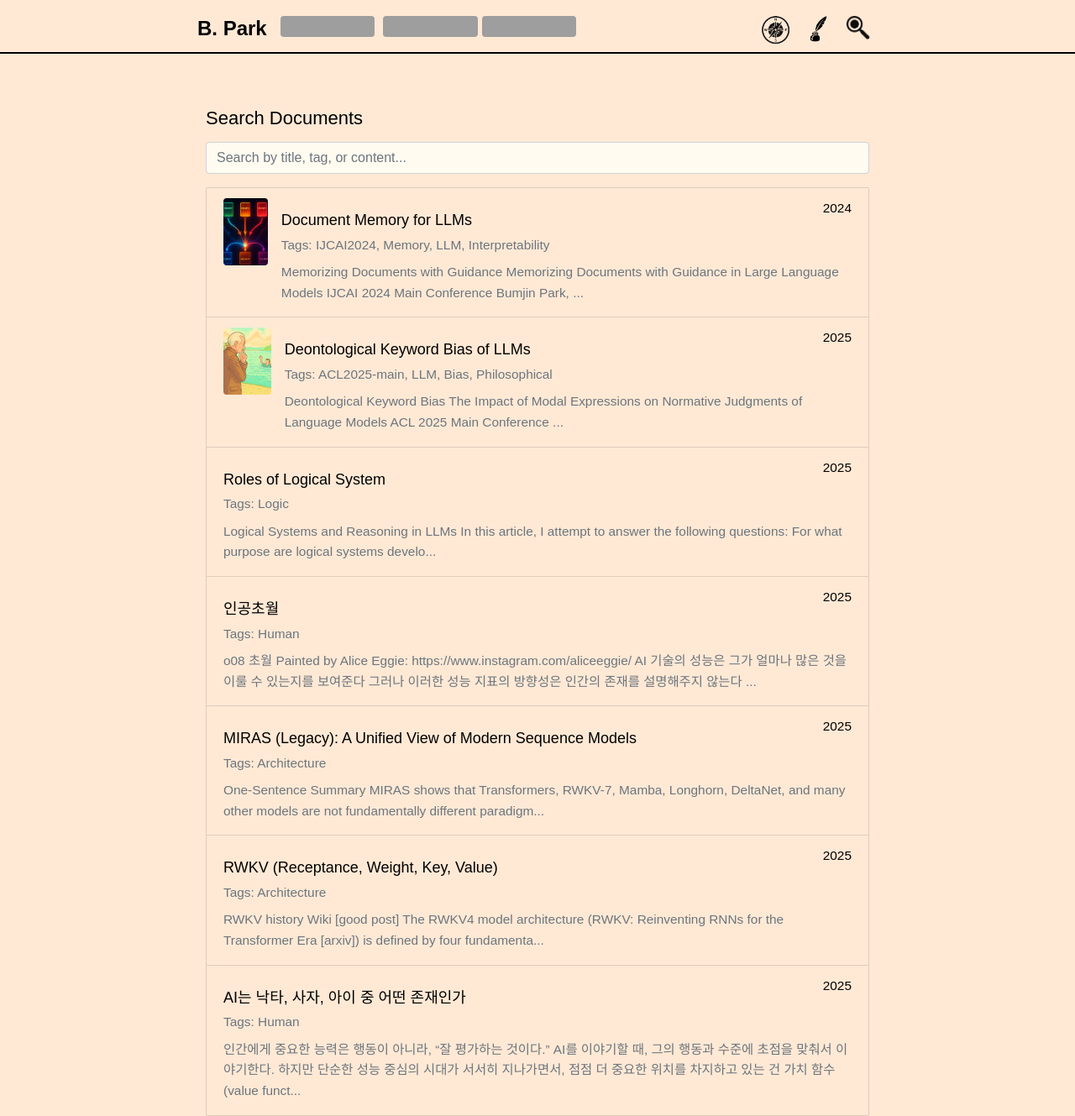
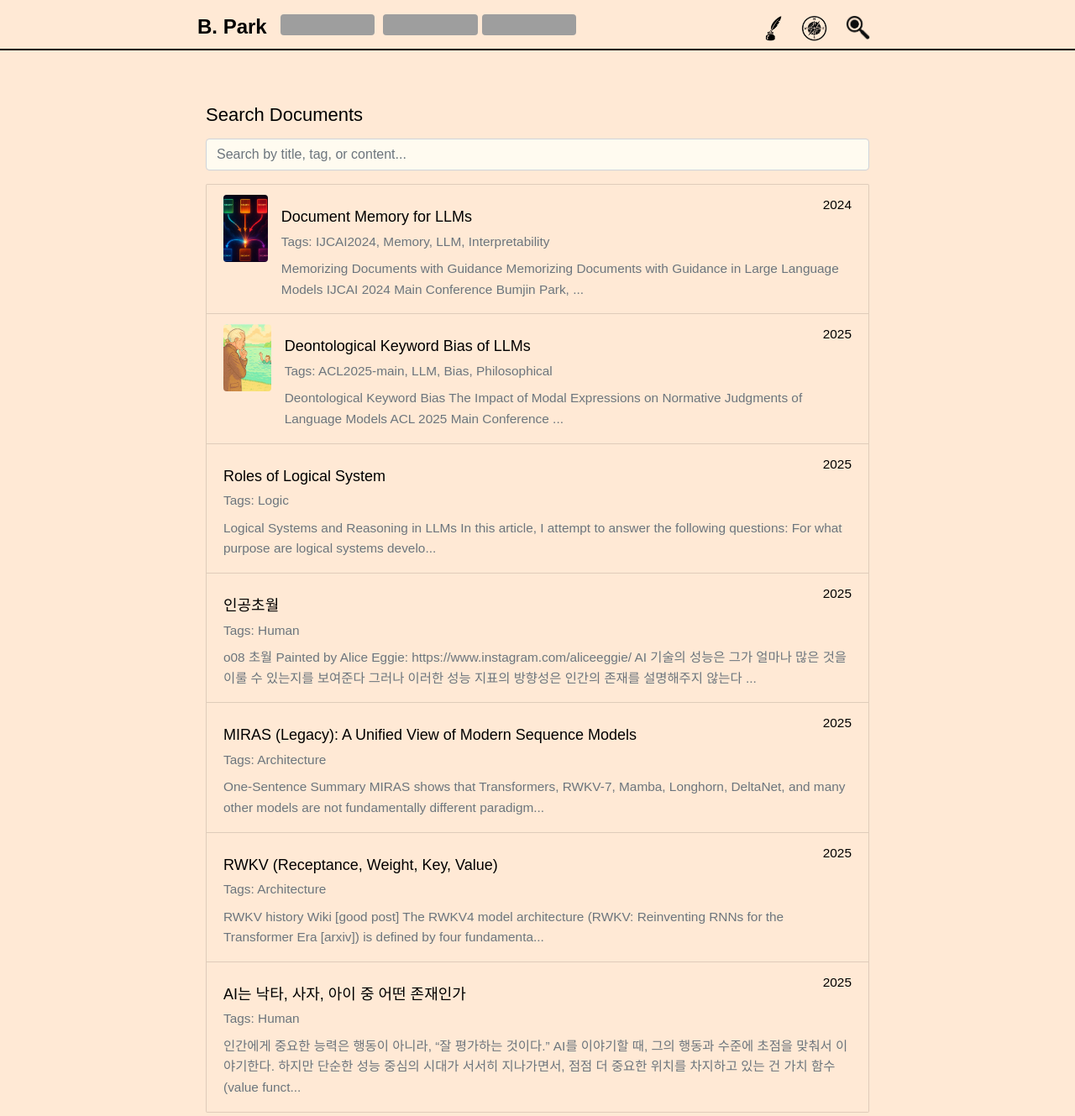
Before and after one commit to leo-bpark/leo-bpark.github.io, a Jekyll site: the page built from search.html, in a window 1280 px wide and 1329 px high. Shown: the whole window at 84% size. Built offline with Jekyll 4.4.1, drawn with Linux system fonts in a browser that asks for light colours; some web fonts are replaced; comment, search, counter and statistics services are not loaded; a style sheet for code colours, icons or effects is not loaded; grey boxes are pictures that could not be loaded.

Commit message:
update the header icons

```diff
--- a/_includes/header.html
+++ b/_includes/header.html
@@ -59,7 +59,7 @@
 
               <!-- <li style="font-size: 17px; padding-bottom: 0px; margin-bottom: 0px;" class="nav-item {% if page.url contains 'blog' %}active{% endif %}"> -->
                 <a class="nav-link" href="{{ '/research/' | relative_url }}" style="padding-bottom: 0px; padding-top: 0px; margin-bottom: 0px; font-family:Times New Roman;">
-                  <img src="/assets/img/logos/campus_icon.png" width="37px" style="margin-right:5px; vertical-align: center;">
+                  <img src="/assets/img/logos/pen_icon.png" width="22px" style="margin-right:5px; vertical-align: center;">
                   {%- if page.title == "blog" -%}
                   <span class="sr-only">(current)</span>
                   {%- endif -%}
@@ -68,7 +68,7 @@
 
               <!-- <li style="font-size: 17px; padding-bottom: 0px; margin-bottom: 0px;" class="nav-item {% if page.url contains 'blog' %}active{% endif %}"> -->
                 <a class="nav-link" href="{{ '/essay/' | relative_url }}" style="padding-bottom: 0px; padding-top: 0px; margin-bottom: 0px; font-family:Times New Roman;">
-                  <img src="/assets/img/logos/pen_icon.png" width="23px" style="margin-right:5px; vertical-align: center;">
+                  <img src="/assets/img/logos/campus_icon.png" width="33px" style="margin-right:5px; vertical-align: center;">
                   {%- if page.title == "essay" -%}
                   <span class="sr-only">(current)</span>
                   {%- endif -%}
```
